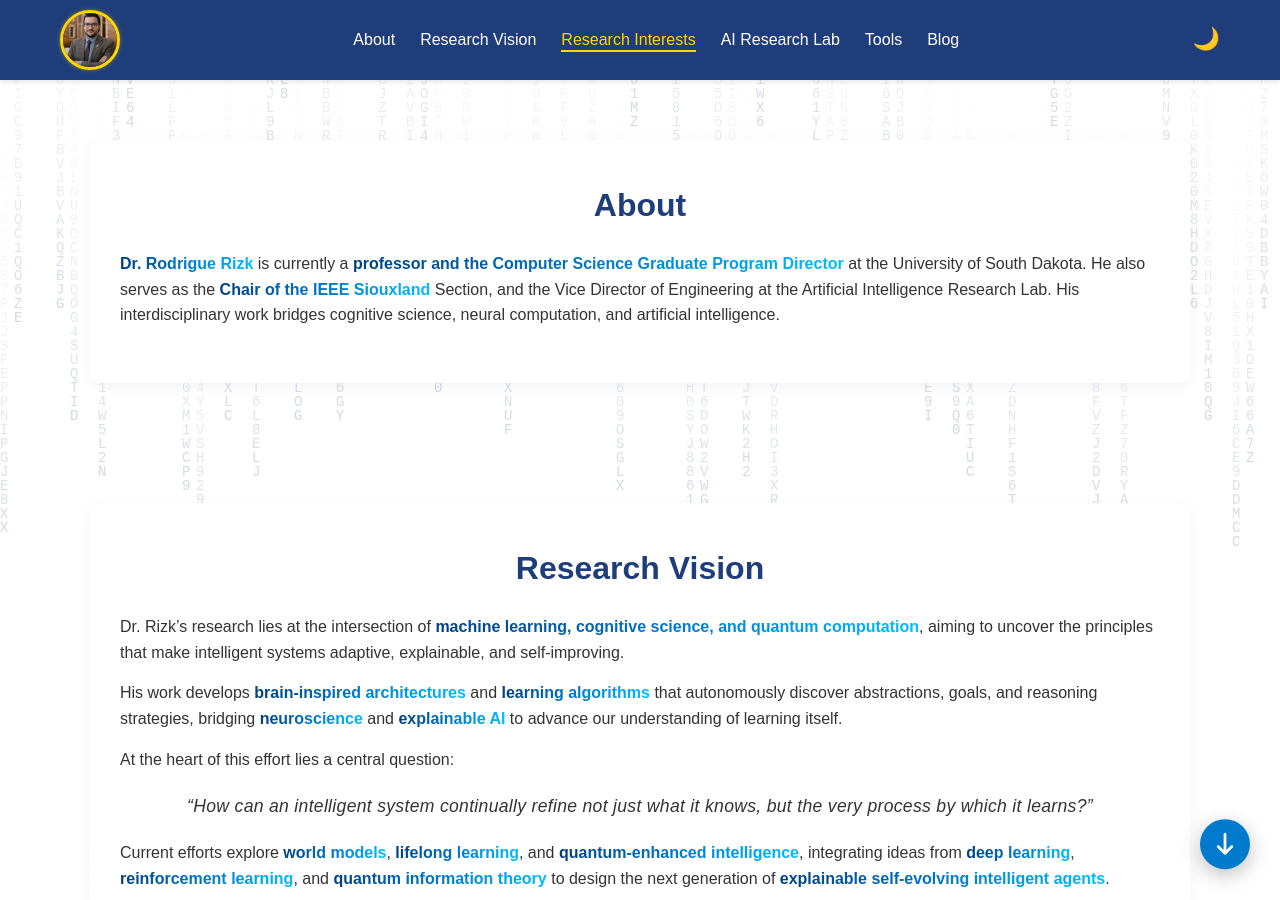
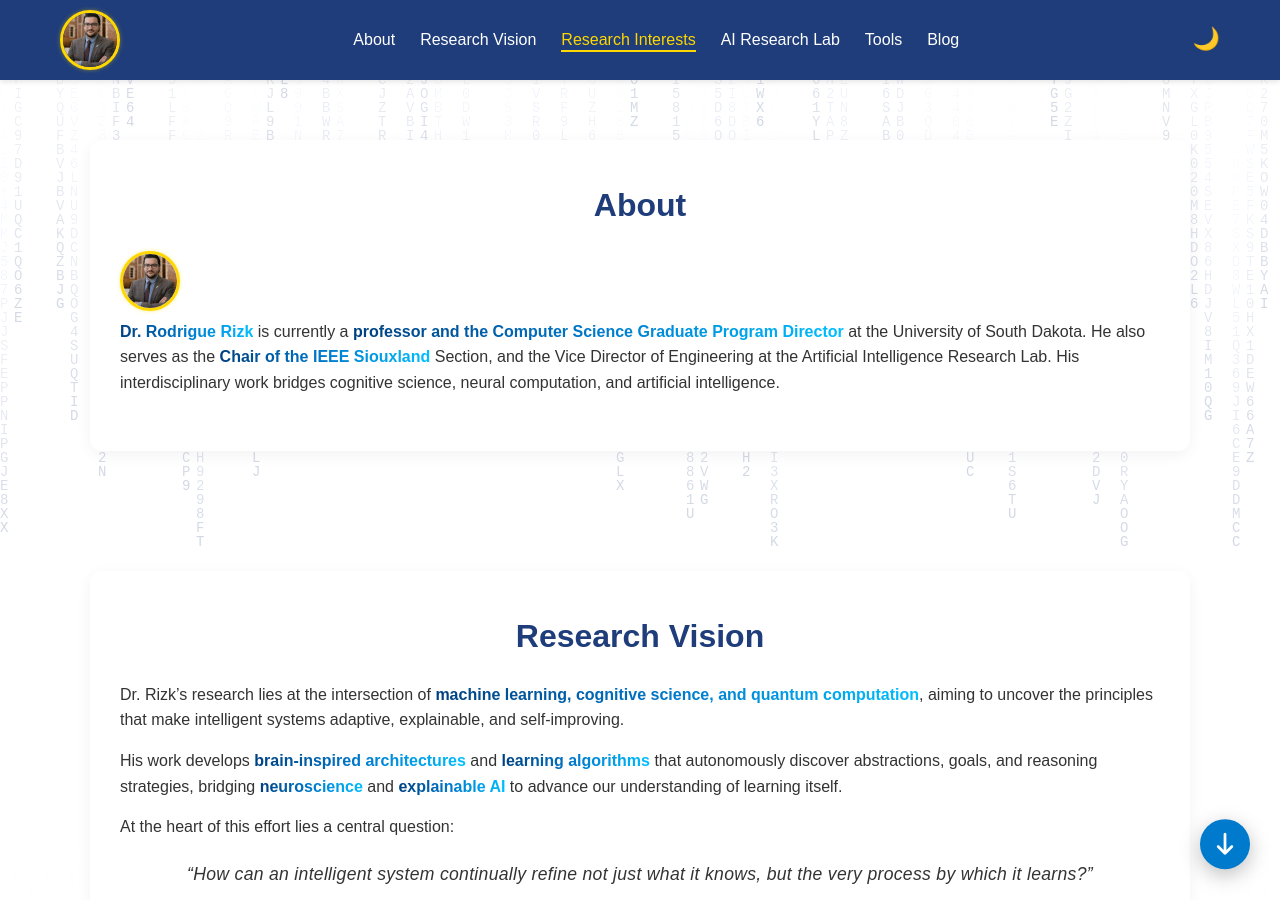
Before and after one commit to rodriguerizk/rodriguerizk.github.io, a Jekyll site: the page index.html, which Jekyll copies as it is, in a window 1280 px wide and 900 px high. Built offline with Jekyll 4.4.1, drawn with Linux system fonts in a browser that asks for light colours; nearby versions of some CDN libraries.

Commit message:
Update index.html

```diff
--- a/index.html
+++ b/index.html
@@ -105,13 +105,20 @@
   </header>
 
   <!-- About Section -->
-  <section id="about" class="about reveal scroll-section">
-
-    <h2>About</h2>
+<section id="about" class="about reveal scroll-section">
+  <h2>About</h2>
+  <div class="about-content">
+    <div class="profile-pic-container">
+      <img src="assets/profile.jpg" alt="Profile" class="profile-pic">
+      </div>
+    <div class="about-text">
   <p>
      <strong>Dr. Rodrigue Rizk</strong> is currently a <strong>professor and the Computer Science Graduate Program Director</strong> at the University of South Dakota. He also serves as the <strong>Chair of the IEEE Siouxland</strong> Section, and the Vice Director of Engineering at the Artificial Intelligence Research Lab. His interdisciplinary work bridges cognitive science, neural computation, and artificial intelligence.
 </p>
+    </div>
+  </div>
 </section>
+
 
 
 
```
